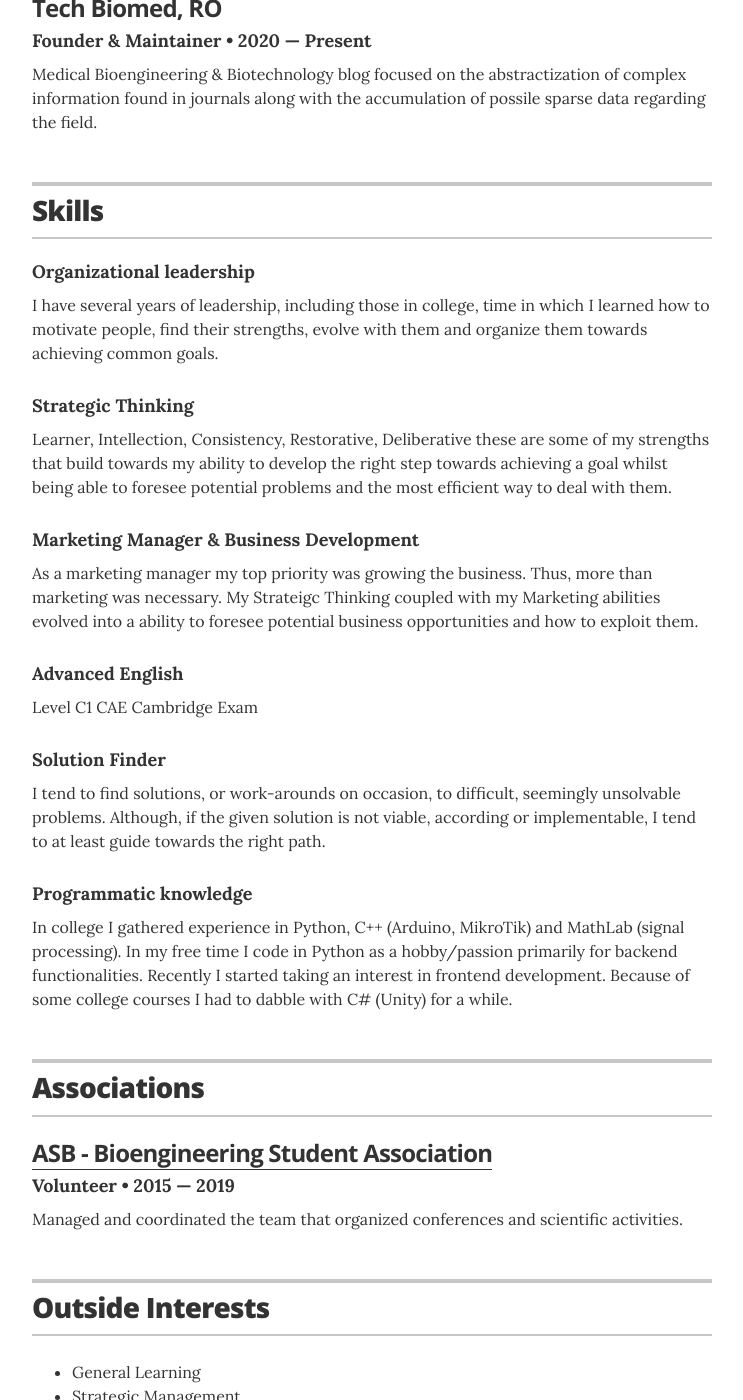
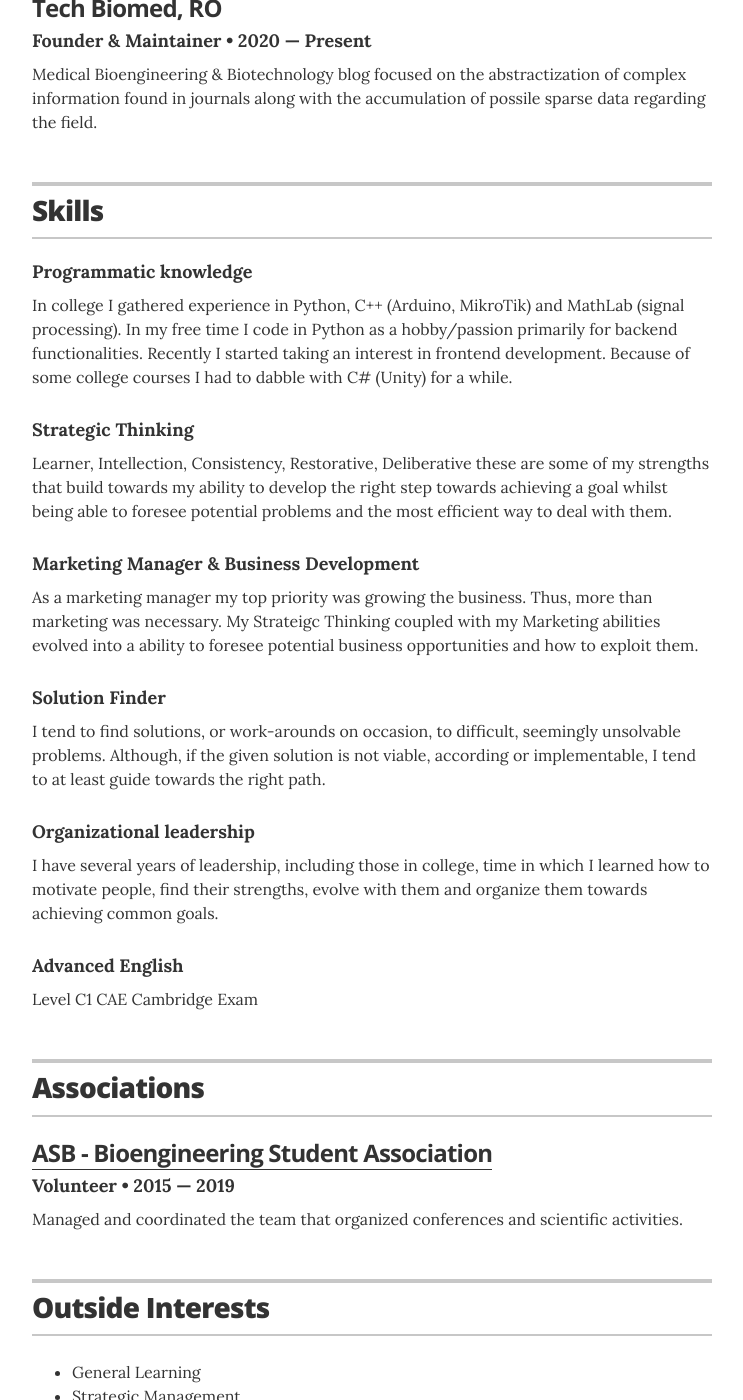
Before and after one commit to IulianIV/iulianiv.github.io, a Jekyll site: the page built from index.html, in a window 1280 px wide and 1400 px high, scrolled down 1700 px. Shown: the whole window, without its empty margins (268-1011 px from the left). Built offline with Jekyll 4.4.1, drawn with Linux system fonts in a browser that asks for light colours; part of the change alters nothing that is shown.

```diff
--- a/_data/skills.yml
+++ b/_data/skills.yml
@@ -1,6 +1,6 @@
 # Skills
-- skill: Organizational leadership
-  description: I have several years of leadership, including those in college, time in which I learned how to motivate people, find their strengths, evolve with them and organize them towards achieving common goals.
+- skill: Programmatic knowledge
+  description: In college I gathered experience in Python, C++ (Arduino, MikroTik) and MathLab (signal processing). In my free time I code in Python as a hobby/passion primarily for backend functionalities. Recently I started taking an interest in frontend development. Because of some college courses I had to dabble with C# (Unity) for a while.
 
 - skill: Strategic Thinking
   description: Learner, Intellection, Consistency, Restorative, Deliberative  these are some of my strengths that build towards my ability to develop the right step towards achieving a goal whilst being able to foresee potential problems and the most efficient way to deal with them.
@@ -8,11 +8,11 @@
 - skill: Marketing Manager & Business Development
   description: As a marketing manager my top priority was growing the business. Thus, more than marketing was necessary. My Strateigc Thinking coupled with my Marketing abilities evolved into a ability to foresee potential business opportunities and how to exploit them.
 
-- skill: Advanced English
-  description: Level C1 CAE Cambridge Exam
-
 - skill: Solution Finder
   description: I tend to find solutions, or work-arounds on occasion, to difficult, seemingly unsolvable problems. Although, if the given solution is not viable, according or implementable, I tend to at least guide towards the right path.
 
-- skill: Programmatic knowledge
-  description: In college I gathered experience in Python, C++ (Arduino, MikroTik) and MathLab (signal processing). In my free time I code in Python as a hobby/passion primarily for backend functionalities. Recently I started taking an interest in frontend development. Because of some college courses I had to dabble with C# (Unity) for a while.
+- skill: Organizational leadership
+  description: I have several years of leadership, including those in college, time in which I learned how to motivate people, find their strengths, evolve with them and organize them towards achieving common goals.
+
+- skill: Advanced English
+  description: Level C1 CAE Cambridge Exam
```
